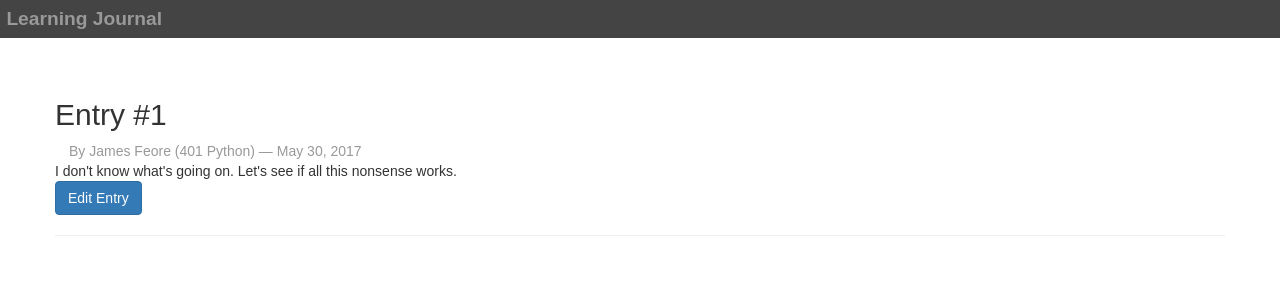
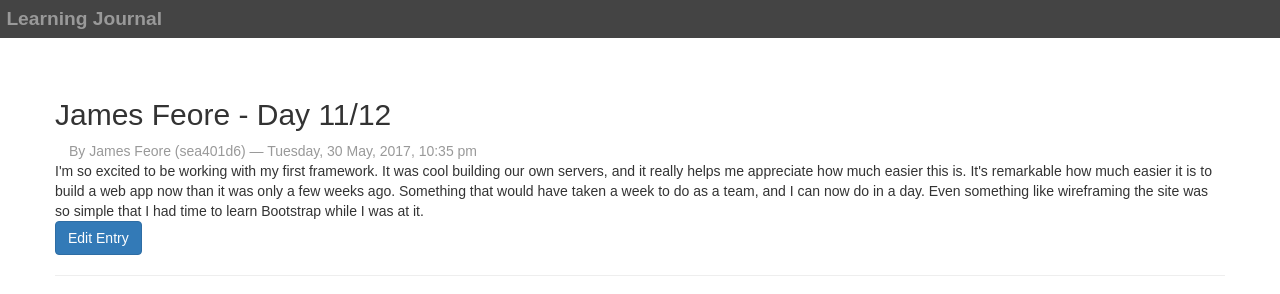
Before and after one commit to jjfeore/pyramid-learning-journal, a plain HTML site: page learning_journal/learning_journal/views/data/entry1.html in a window 1280 px wide. Drawn offline with nearby package versions, Linux system fonts and the light colour scheme; files that its build step writes are made by us from their sources.

Commit message:
Just changed some of the HTML

```diff
--- a/learning_journal/learning_journal/views/data/entry1.html
+++ b/learning_journal/learning_journal/views/data/entry1.html
@@ -17,10 +17,10 @@
     </header>
     <main class="container">
         <div class="row" id="detail-entry">
-            <h2>Entry #1</h2>
-            <div class="byline">By James Feore (401 Python) — May 30, 2017</div>
+            <h2>James Feore - Day 11/12</h2>
+            <div class="byline">By James Feore (sea401d6) — Tuesday, 30 May, 2017, 10:35 pm</div>
             <div class="post-body">
-            I don't know what's going on. Let's see if all this nonsense works.
+            I'm so excited to be working with my first framework. It was cool building our own servers, and it really helps me appreciate how much easier this is. It's remarkable how much easier it is to build a web app now than it was only a few weeks ago. Something that would have taken a week to do as a team, and I can now do in a day. Even something like wireframing the site was so simple that I had time to learn Bootstrap while I was at it.
             </div>
             <a href="/journal/1/edit-entry"><input type="button" class="btn btn-primary" value="Edit Entry"></a>
             <hr>
```
Also changed, not shown: learning_journal/learning_journal/templates/index.html (+3 -3 lines).
